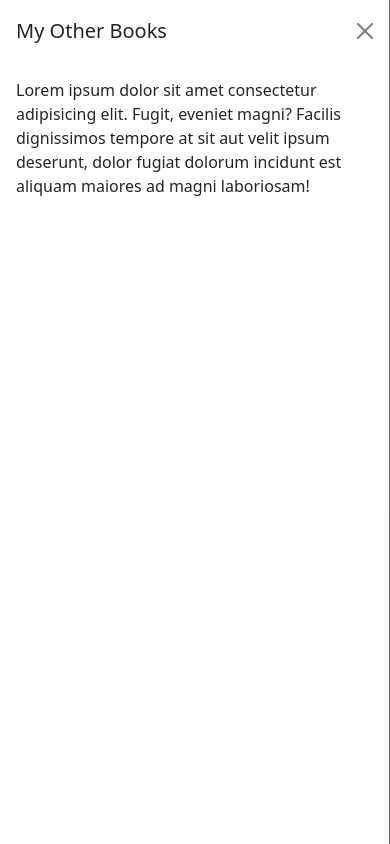
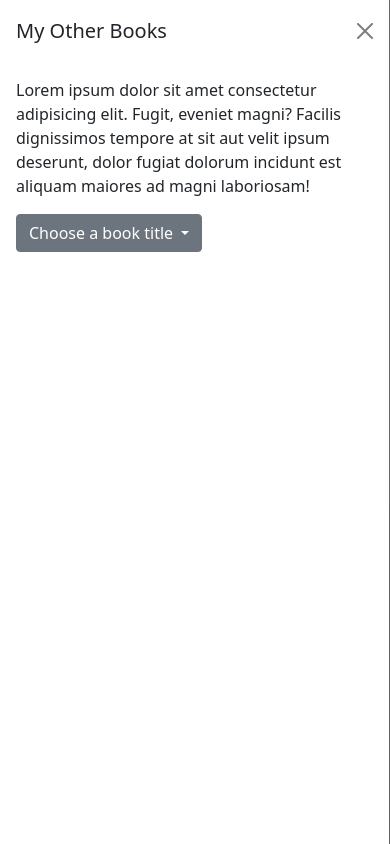
Before and after one commit to Blistighast/Bootstrap5Practice, a plain HTML site: page index.html in a window 390 px wide. Both pictures are taken after a click on the button "Explore my other books". Shown: the top 844 px of the page. Drawn offline with nearby package versions, Linux system fonts and the light colour scheme.

Commit message:
added dropdown menu for links to other books in sidebar

```diff
--- a/index.html
+++ b/index.html
@@ -546,6 +546,22 @@
           deserunt, dolor fugiat dolorum incidunt est aliquam maiores ad magni
           laboriosam!
         </p>
+        <!-- dropdown -->
+        <div class="dropdown mt-3">
+          <button
+            class="btn btn-secondary dropdown-toggle"
+            type="button"
+            id="book-dropdown"
+            data-bs-toggle="dropdown"
+          >
+            Choose a book title
+          </button>
+          <ul class="dropdown-menu" aria-labelledby="book-dropdown">
+            <li><a href="#" class="dropdown-item">Reactionary React!</a></li>
+            <li><a href="#" class="dropdown-item">Node for the Needy</a></li>
+            <li><a href="#" class="dropdown-item">Next level Next.JS</a></li>
+          </ul>
+        </div>
       </div>
     </div>
 
```
